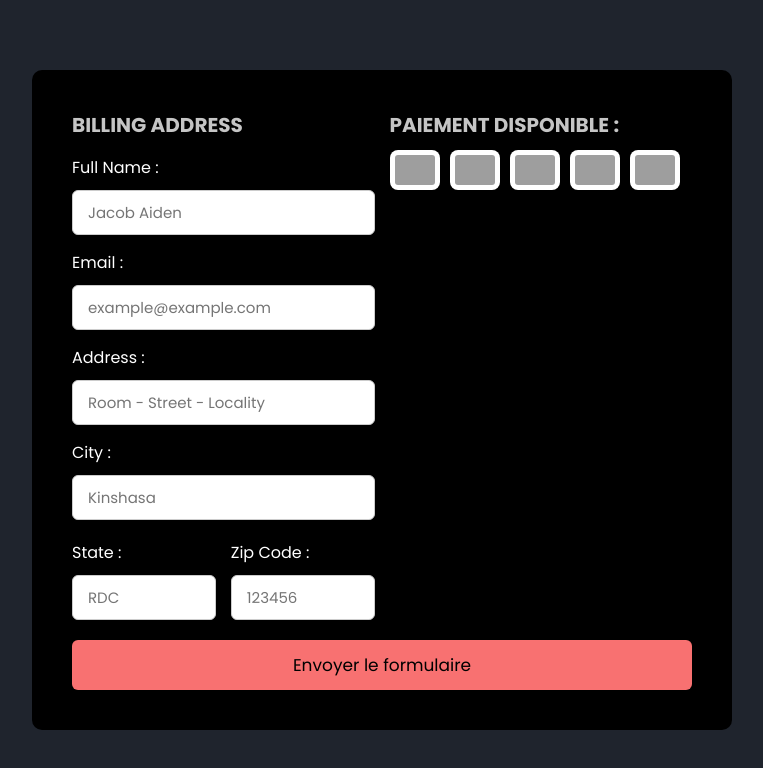
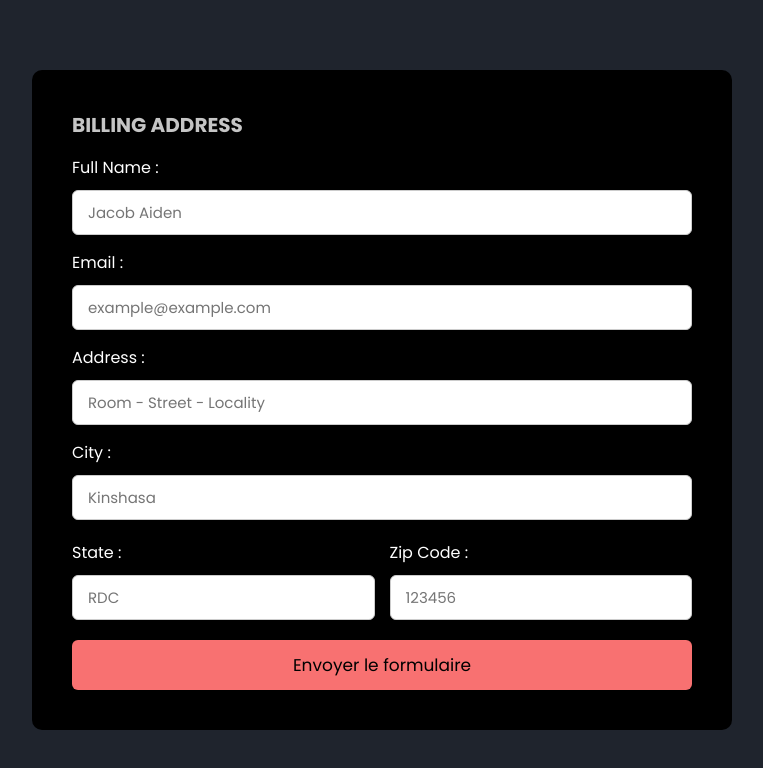
Before and after one commit to cmk-lucas/deepest_complet, a plain HTML site: page payement.html in a window 1280 px wide. Shown: the whole page, without its empty margins (258-1021 px from the left). Drawn offline with Linux system fonts and the light colour scheme; grey boxes are pictures that could not be loaded.

```diff
--- a/payement.html
+++ b/payement.html
@@ -75,17 +75,6 @@
             </div>
           </div>
         </div>
-
-        <div class="column">
-          <h3 class="title">Paiement disponible :</h3>
-          <div class="payment-logos">
-            <img src="https://seeklogo.com/images/M/m-pesa-logo-1C3C269BAA-seeklogo.com.png" alt="M-Pesa" />
-            <img src="https://upload.wikimedia.org/wikipedia/commons/thumb/6/6b/Orange_Money_logo.svg/512px-Orange_Money_logo.svg.png" alt="Orange Money" />
-            <img src="https://upload.wikimedia.org/wikipedia/commons/9/95/Airtel_Logo.png" alt="Airtel Money" />
-            <img src="https://upload.wikimedia.org/wikipedia/commons/5/5e/Visa_Inc._logo.svg" alt="Visa" />
-            <img src="https://upload.wikimedia.org/wikipedia/commons/0/04/Mastercard-logo.png" alt="Mastercard" />
-          </div>
-        </div>
       </div>
 
       <button type="submit" class="btn">Envoyer le formulaire</button>
```
